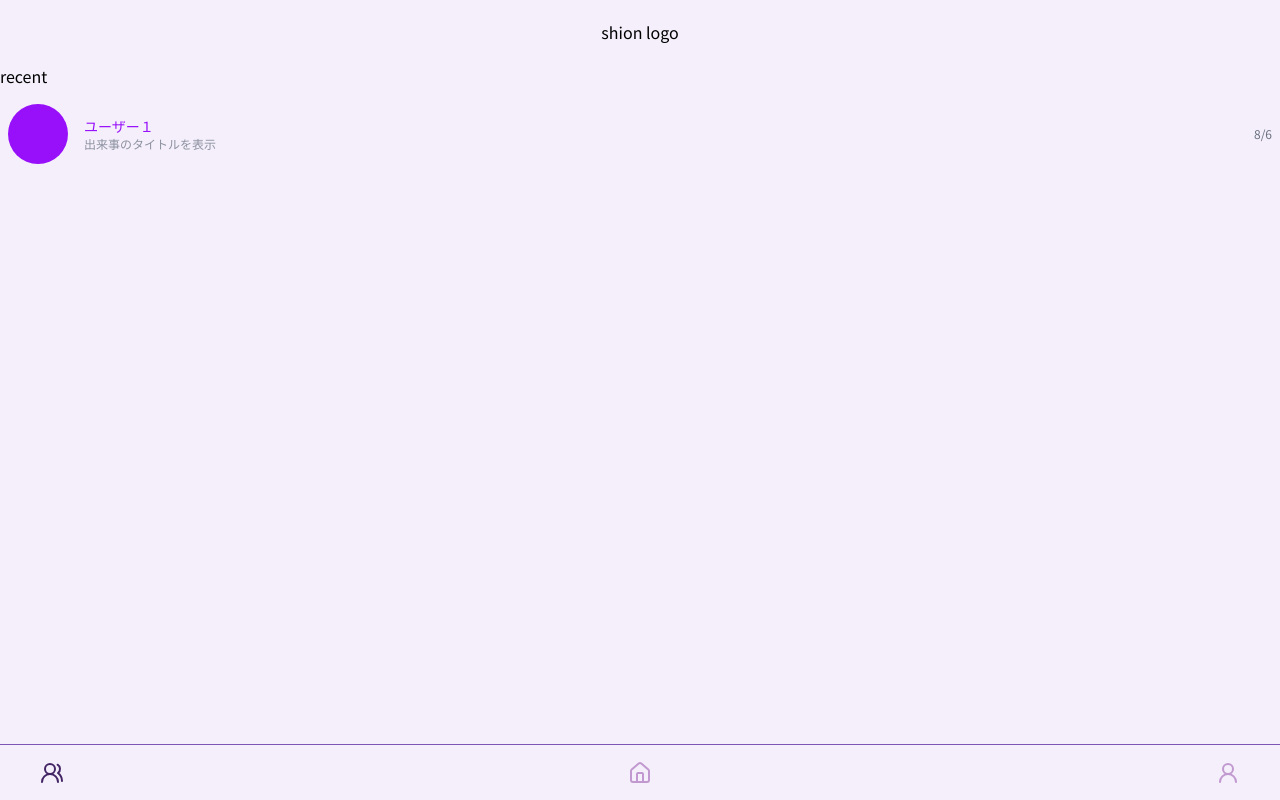
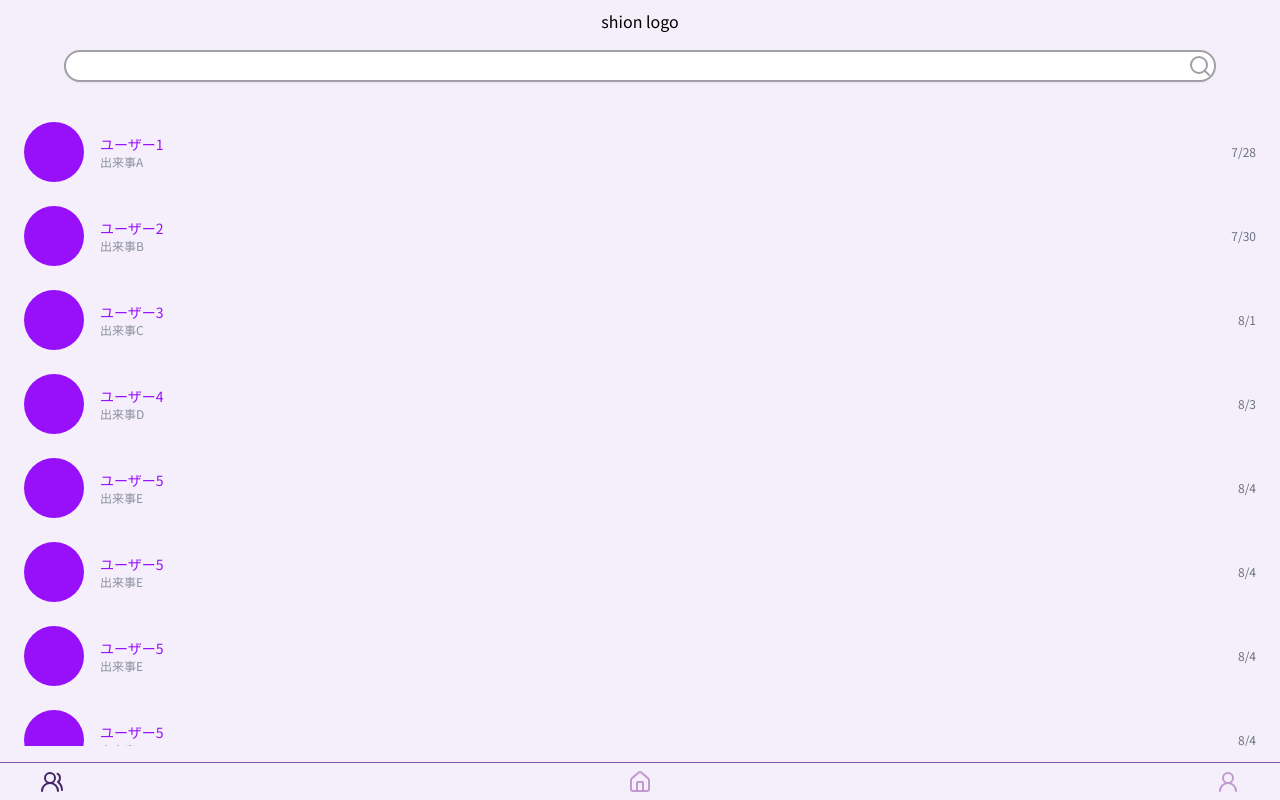
Before and after one commit to chell-uoxou/shion, a Next.js app in the folder frontend/: page /recent in a window 1280 px wide. Built offline with nearby package versions, Linux system fonts and the light colour scheme.

Commit message:
recentやっと

```diff
--- a/frontend/src/app/(app)/recent/page.tsx
+++ b/frontend/src/app/(app)/recent/page.tsx
@@ -1,12 +1,35 @@
 "use client";
 
+import { SearchForm } from "@/features/memoryTimeline/components/SearchForm";
 import { RecentFriend } from "@/features/recent/RecentFriend";
 
 export default function Page() {
+  const friends = [
+    { id: 1, name: "ユーザー1", event: "出来事A", date: "7/28" },
+    { id: 2, name: "ユーザー2", event: "出来事B", date: "7/30" },
+    { id: 3, name: "ユーザー3", event: "出来事C", date: "8/1" },
+    { id: 4, name: "ユーザー4", event: "出来事D", date: "8/3" },
+    { id: 4, name: "ユーザー5", event: "出来事E", date: "8/4" },
+    { id: 4, name: "ユーザー5", event: "出来事E", date: "8/4" },
+    { id: 4, name: "ユーザー5", event: "出来事E", date: "8/4" },
+    { id: 4, name: "ユーザー5", event: "出来事E", date: "8/4" },
+    { id: 4, name: "ユーザー5", event: "出来事E", date: "8/4" },
+  ];
   return (
-    <>
-      <div>recent</div>
-      <RecentFriend />
-    </>
+    <div className="h-full bg-[var(--brand-violet-1)]">
+      <SearchForm />
+      <div className="p-4">
+        <div className="space-y-3 max-h-160 overflow-y-auto">
+          {friends.map((friend) => (
+            <RecentFriend
+              key={friend.id}
+              name={friend.name}
+              event={friend.event}
+              date={friend.date}
+            />
+          ))}
+        </div>
+      </div>
+    </div>
   );
 }
--- a/frontend/src/features/recent/RecentFriend.tsx
+++ b/frontend/src/features/recent/RecentFriend.tsx
@@ -2,17 +2,20 @@
 
 import React from "react";
 
-export function RecentFriend() {
+type RecentFriendProps = {
+  name: string;
+  event: string;
+  date: string;
+};
+export function RecentFriend(props: RecentFriendProps) {
   return (
     <div className="flex items-center space-x-4 pt-2 pb-2 m-2">
       <span className="w-15 h-15 items-center rounded-full bg-purple-600"></span>
       <div className="flex flex-col">
-        <span className="text-sm text-purple-600">ユーザー１</span>
-        <span className="text-xs text-gray-500 opacity-75">
-          出来事のタイトルを表示
-        </span>
+        <span className="text-sm text-purple-600">{props.name}</span>
+        <span className="text-xs text-gray-500 opacity-75">{props.event}</span>
       </div>
-      <span className="text-xs text-gray-500 ml-auto">8/6</span>
+      <span className="text-xs text-gray-500 ml-auto">{props.date}</span>
     </div>
   );
 }
```
